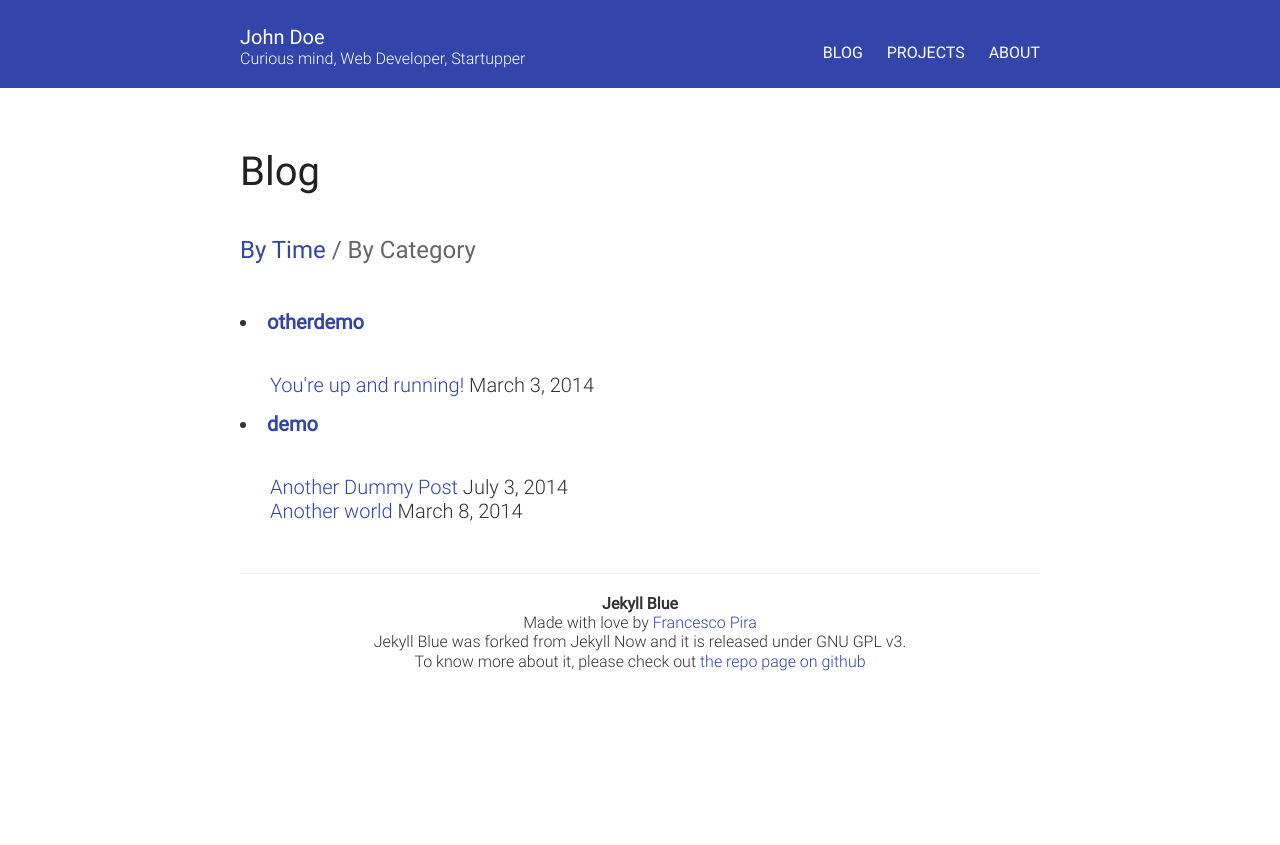
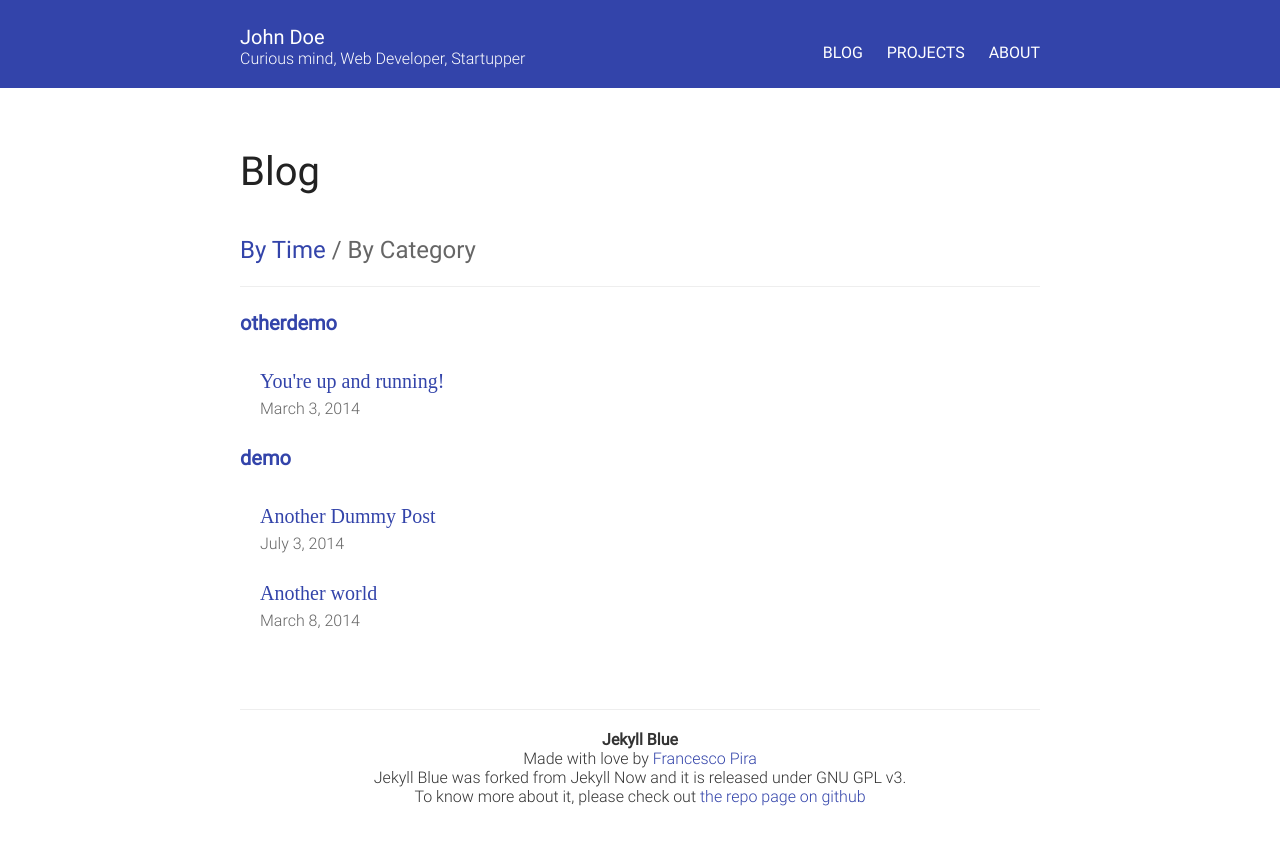
Before and after one commit to pirafrank/Jekyll-Blue, a Jekyll site: the page built from pages/categories.html, in a window 1280 px wide. Shown: the top 845 px of the page. Built offline with Jekyll 4.4.1, drawn with Linux system fonts in a browser that asks for light colours; some web fonts are replaced; Markdown is read by kramdown in place of the engine named in the settings.

Commit message:
design improvements also for categories page

```diff
--- a/pages/categories.html
+++ b/pages/categories.html
@@ -7,21 +7,26 @@ show_title: true
 
 <div>
   <h4><a href="{{ site.baseurl }}/blog">By Time</a> / By Category</h5>
+  <div class="line-separator"></div>
   <br>
 
   <div>
 
     {% for category in site.categories %}
       <div id="{{ category | first }}">
-        <li><a name="{{ category | first }}"><b>{{ category | first }}</b></a>
-          <ul>
+        <a name="{{ category | first }}"><b>{{ category | first }}</b></a>
           {% for posts in category %}
             {% for post in posts %}
-              <a href="{{ post.url }}">{{ post.title }}</a> {{ post.date | date: "%B %e, %Y" }} <br>
+              <div class="post-entry">
+                <div class="post-link">
+                  <a href="{{ post.url }}">{{ post.title }}</a>
+                </div>
+                <div class="date">
+                  {{ post.date | date: "%B %e, %Y" }}
+                </div>
+              </div>
             {% endfor %}
           {% endfor %}
-          </ul>
-        </li>
       </div>
     {% endfor %}
 
--- a/style.scss
+++ b/style.scss
@@ -390,6 +390,7 @@ nav { // edit this to change navbar appearance
 // css for /blog and /categories
 .post-entry {
   padding: 0em 0em 1.4em;
+  margin-left: 1em;
 }
 
 .post-link {
```
